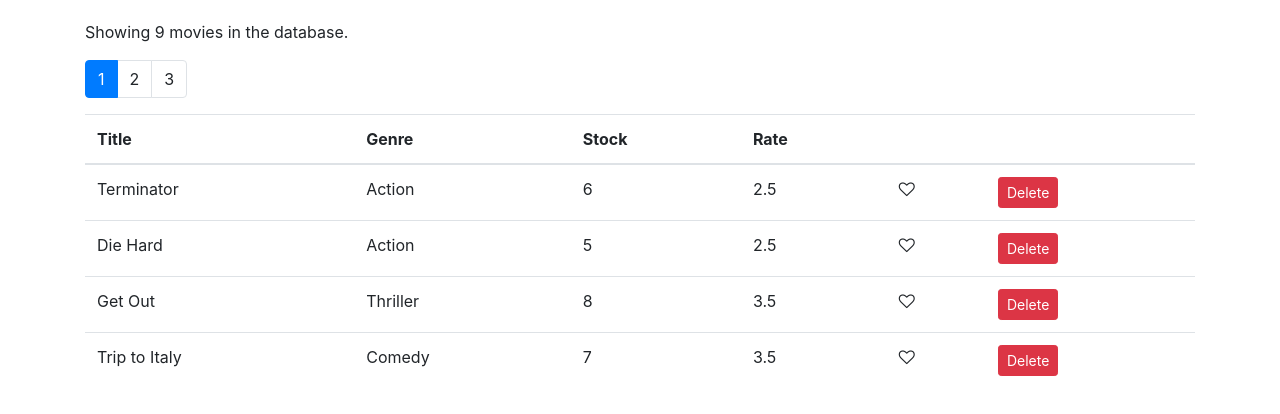
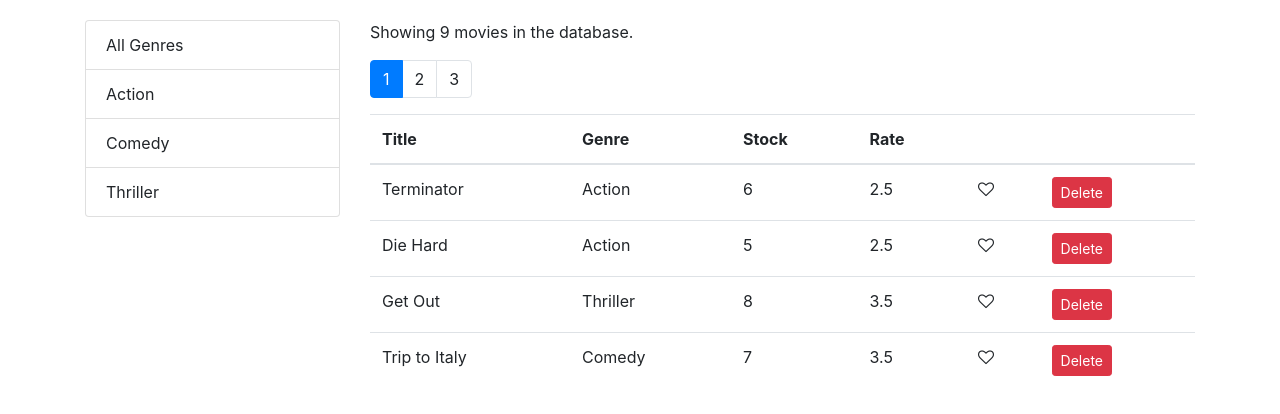
Before and after one commit to isapina/Vidly, a React (Create React App) app in the folder client/: page / in a window 1280 px wide. Shown: the top 414 px of the page. Built offline with nearby package versions, Linux system fonts and the light colour scheme.

Commit message:
Add Pagination and filtering on movies

```diff
--- a/client/src/components/Movies.js
+++ b/client/src/components/Movies.js
@@ -1,21 +1,26 @@
-import React, { Component, Fragment } from 'react';
 import _ from 'lodash';
+import React, { Component } from 'react';
 
 import { getMovies } from '../services/fakeMovieService';
-import MovieTable from './MovieTable';
+import { getGenres } from '../services/fakeGenreService';
+import MoviesTable from './MoviesTable';
 import Pagination from './common/Pagination';
+import ListGroup from './common/ListGroup';
 import { paginate } from '../utils/paginate';
 
 class Movies extends Component {
   state = {
     movies: [],
+    genres: [],
     pageSize: 4,
     currentPage: 1
   }
 
   componentDidMount() {
-    const movies = getMovies().map(movie => ({ ...movie, liked: false }));
-    this.setState({ movies })
+    const movies = _.map(getMovies(), movie => ({ ...movie, liked: false }));
+    const genres = [{ name: 'All Genres' }, ...getGenres()];
+
+    this.setState({ movies, genres })
   }
 
   handleLike = movie => {
@@ -23,11 +28,13 @@ class Movies extends Component {
     const index = movies.indexOf(movie);
     movies[index] = { ...movies[index] };
     movies[index].liked = !movies[index].liked;
+
     this.setState({ movies });
   }
 
   handleDelete = (movie) => {
     const movies = _.filter(this.state.movies, m => m._id !== movie._id);
+
     this.setState({ movies });
   }
 
@@ -35,28 +42,45 @@ class Movies extends Component {
     this.setState({ currentPage: page });
   }
 
+  handleGenreSelect = (genre) => {
+    this.setState({ selectedGenre: genre, currentPage: 1 });
+  }
+
   render() {
     const { length: count } = this.state.movies;
-    const { movies: allMovies, currentPage, pageSize } = this.state;
+    const { movies: allMovies, currentPage, selectedGenre, pageSize } = this.state;
 
     if (count === 0)
       return <p>There are no movies in the database.</p>
 
-    const movies = paginate(allMovies, currentPage, pageSize);
+    const filtered = selectedGenre && selectedGenre._id
+      ? _.filter(allMovies, m => m.genre._id === selectedGenre._id)
+      : allMovies;
+
+    const movies = paginate(filtered, currentPage, pageSize);
 
     return (
-      <Fragment>
-        <p>Showing {count} movies in the database.</p>
+      <div className="row">
+        <div className="col-3">
+          <ListGroup
+            items={this.state.genres}
+            selectedItem={this.state.selectedGenre}
+            onItemSelect={this.handleGenreSelect}
+          />
+        </div>
+        <div className="col">
+          <p>Showing {filtered.length} movies in the database.</p>
           <Pagination
+            itemsCount={filtered.length}
             pageSize={pageSize}
             currentPage={currentPage}
-          totalItems={count}
             onPageChange={this.handlePageChange} />
-        <MovieTable
+          <MoviesTable
             movies={movies}
             onDelete={this.handleDelete}
-          onToggleLike={this.handleLike} />
-      </Fragment>
+            onLike={this.handleLike} />
+        </div>
+      </div>
     );
   }
 };
--- a/client/src/components/MovieTable.js
+++ b/client/src/components/MoviesTable.js
@@ -2,10 +2,11 @@ import _ from 'lodash';
 import React from 'react';
 import PropTypes from 'prop-types';
 
-import MovieTableItem from './MovieTableItem';
+import MoviesTableItem from './MoviesTableItem';
 
-const MovieTable = ({ movies, onDelete, onToggleLike }) => {
-  const movieList = _.map(movies, movie => <MovieTableItem key={movie._id} movie={movie} onDelete={onDelete} onToggleLike={onToggleLike} />);
+const MoviesTable = ({ movies, onDelete, onLike }) => {
+  const movieList = _.map(movies, movie => <MoviesTableItem key={movie._id} movie={movie} onDelete={onDelete} onLike={onLike} />);
+
   return (
     <table className="table">
       <thead>
@@ -25,10 +26,10 @@ const MovieTable = ({ movies, onDelete, onToggleLike }) => {
   );
 };
 
-MovieTable.propTypes = {
+MoviesTable.propTypes = {
   movies: PropTypes.array.isRequired,
   onDelete: PropTypes.func.isRequired,
   onToggleLike: PropTypes.func.isRequired
 };
 
-export default MovieTable;
+export default MoviesTable;
--- a/client/src/components/MovieTableItem.js
+++ b/client/src/components/MoviesTableItem.js
@@ -3,7 +3,7 @@ import PropTypes from 'prop-types';
 
 import Like from './common/Like';
 
-const MovieTableItem = ({ movie, onDelete, onToggleLike }) => {
+const MoviesTableItem = ({ movie, onDelete, onLike }) => {
   return (
     <tr key={movie._id}>
       <td>{movie.title}</td>
@@ -11,7 +11,7 @@ const MovieTableItem = ({ movie, onDelete, onToggleLike }) => {
       <td>{movie.numberInStock}</td>
       <td>{movie.dailyRentalRate}</td>
       <td>
-        <Like onClick={() => onToggleLike(movie)} liked={movie.liked} />
+        <Like onClick={() => onLike(movie)} liked={movie.liked} />
       </td>
       <td>
         <input
@@ -25,10 +25,10 @@ const MovieTableItem = ({ movie, onDelete, onToggleLike }) => {
   );
 };
 
-MovieTableItem.propTypes = {
+MoviesTableItem.propTypes = {
   movie: PropTypes.object.isRequired,
   onDelete: PropTypes.func.isRequired,
   onToggleLike: PropTypes.func.isRequired
 };
 
-export default MovieTableItem;
+export default MoviesTableItem;
--- /dev/null
+++ b/client/src/components/common/ListGroup.js
@@ -0,0 +1,33 @@
+import React from 'react';
+
+const ListGroup = ({
+  items,
+  selectedItem,
+  textProperty,
+  valueProperty,
+  onItemSelect
+}) => {
+  const displayItems = items.map(item => (
+    <li
+      key={item[valueProperty]}
+      className={
+        item === selectedItem ? "list-group-item active" : "list-group-item"
+      }
+      onClick={() => onItemSelect(item)}
+    >
+      {item[textProperty]}
+    </li>)
+  )
+  return (
+    <ul className="list-group">
+      {displayItems}
+    </ul>
+  );
+};
+
+ListGroup.defaultProps = {
+  textProperty: "name",
+  valueProperty: "_id"
+};
+
+export default ListGroup;
--- a/client/src/components/common/Pagination.js
+++ b/client/src/components/common/Pagination.js
@@ -3,12 +3,12 @@ import _ from 'lodash';
 import PropTypes from 'prop-types';
 
 const Pagination = ({
-  totalItems,
+  itemsCount,
   currentPage,
   pageSize,
   onPageChange
 }) => {
-  const totalPages = Math.ceil(totalItems / pageSize);
+  const totalPages = Math.ceil(itemsCount / pageSize);
   if (totalPages === 1) return null;
 
   const pages = _.range(1, totalPages + 1);
@@ -34,7 +34,7 @@ const Pagination = ({
 };
 
 Pagination.propTypes = {
-  totalItems: PropTypes.number.isRequired,
+  itemsCount: PropTypes.number.isRequired,
   currentPage: PropTypes.number.isRequired,
   pageSize: PropTypes.number.isRequired,
   onPageChange: PropTypes.func.isRequired
```
Also changed, not shown: package.json (line endings or trailing spaces). Lines whose indentation alone changed are shown as unchanged.
